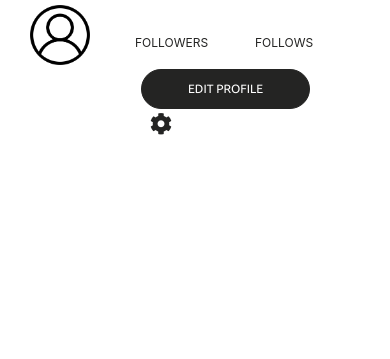
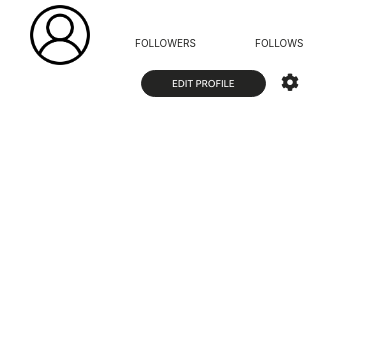
Before and after one commit to tacro/rhyme-pjt, a Django app: template users/templates/users/detail.html in a window 390 px wide. Shown: the part 61-420 px from the top of the page. Run offline with Django 3.2, Linux system fonts and the light colour scheme; the template is opened without the code that fills it, so the values that code supplies are empty; some libraries are stand-ins or nearby versions.

Commit message:
modified responsive user/detai;

```diff
--- a/users/static/users/css/users-responsive.css
+++ b/users/static/users/css/users-responsive.css
@@ -85,11 +85,21 @@
   }
 
   #user-info a span {
-    font-size: 16px;
+    font-size: 15px;
   }
 
   #user-info a {
-    font-size: 12px;
+    font-size: 10px;
+  }
+
+  #user-info .btn-black {
+    padding: 5px 30px;
+  }
+
+  #user-info a i{
+    font-size: 18px;
+    vertical-align: middle;
+    margin: 0 0 5px 5px;
   }
 
   /* f/f */
@@ -147,7 +157,6 @@
   }
 
   #user-info .btn-black {
-    color: #FFF;
     padding: 5px 30px;
   }
 
```
